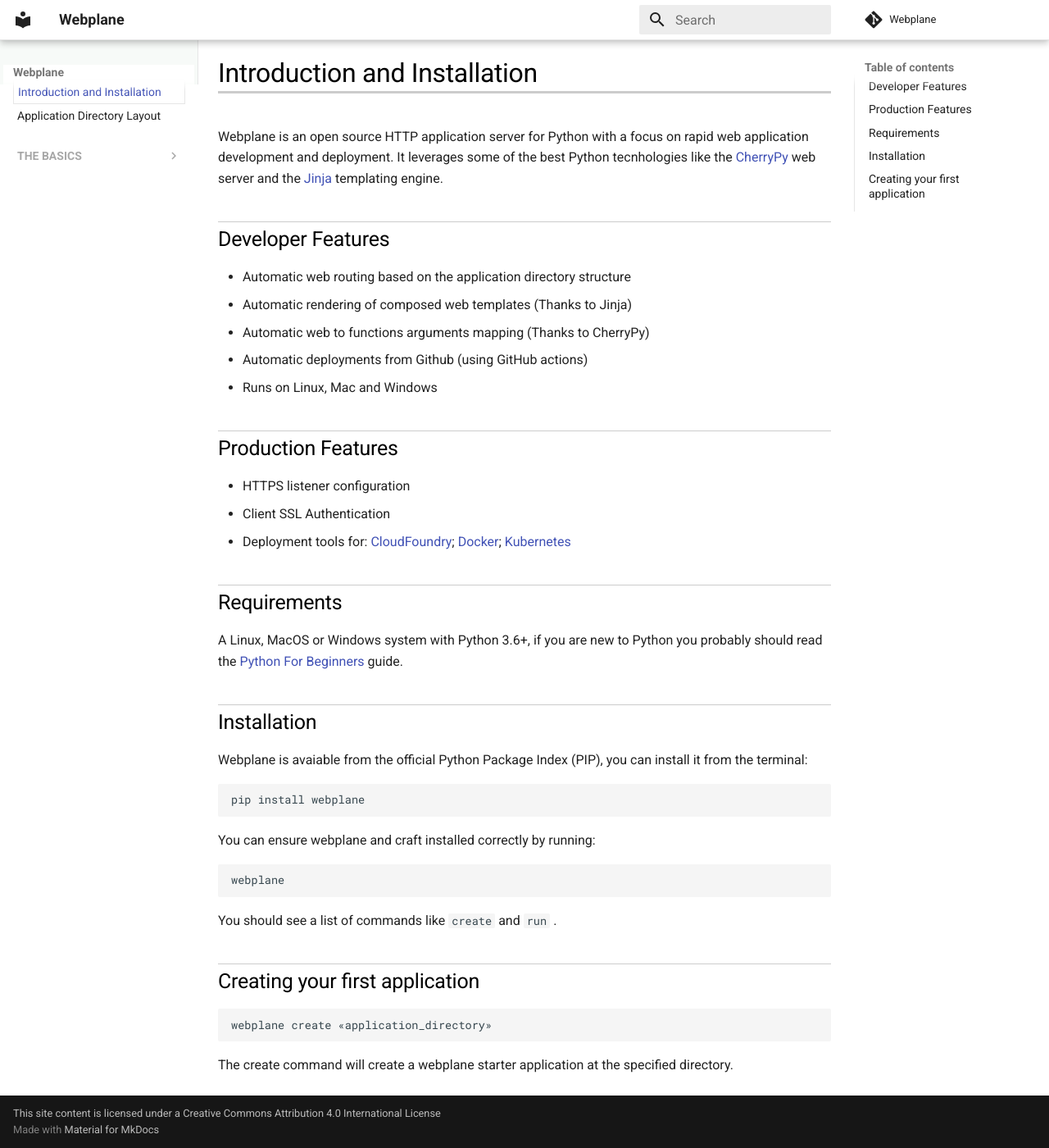
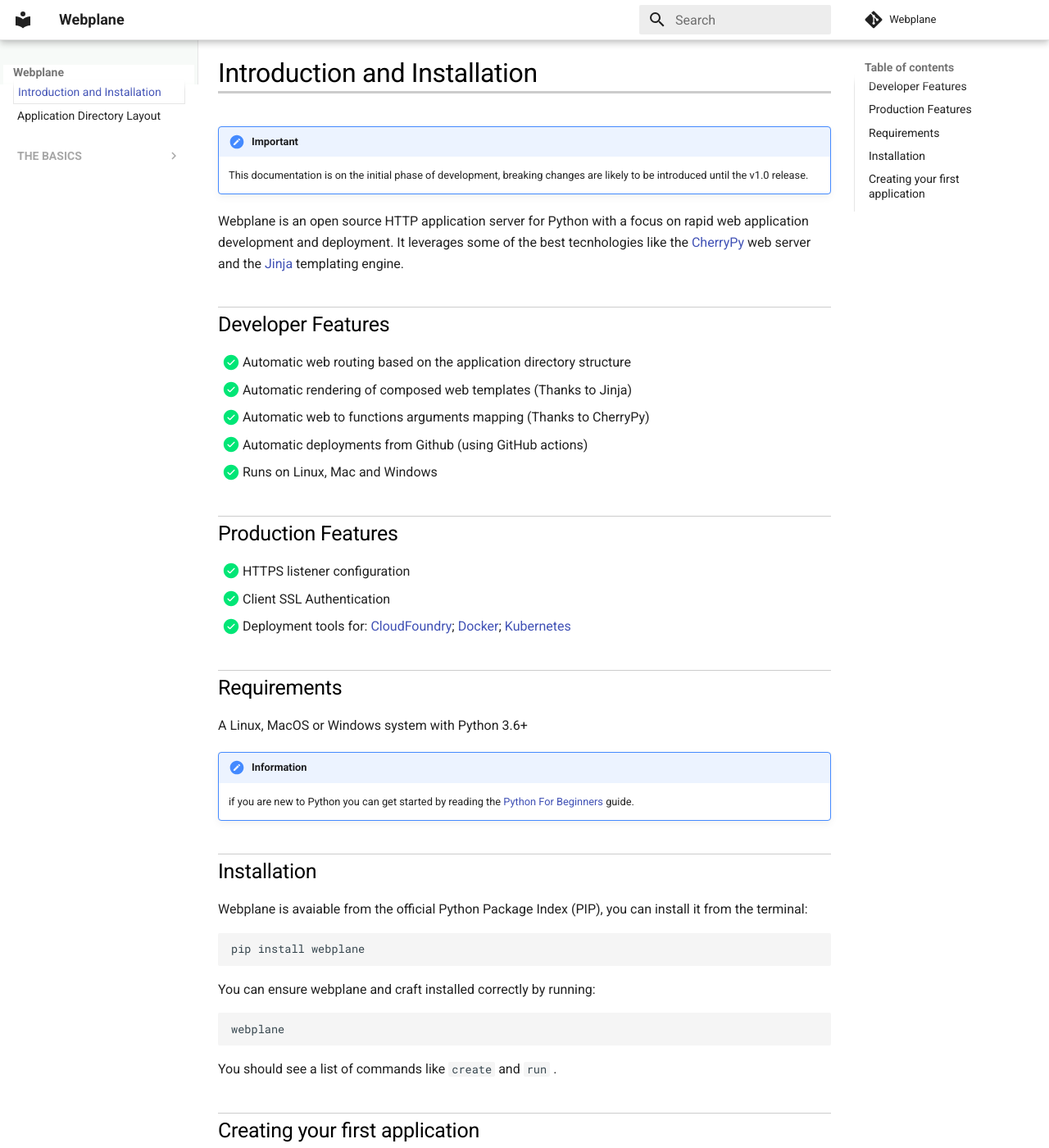
Before and after one commit to webplane/webplane, an MkDocs documentation site: the page built from docs/index.md, in a window 1280 px wide and 1400 px high. Shown: the whole window at 82% size. Built offline with MkDocs 1.6.1 and Material for MkDocs 9.7.7, drawn with Linux system fonts in a browser that asks for light colours; comment, search, counter and statistics services are not loaded.

Commit message:
Improve doc style

````diff
--- a/docs/index.md
+++ b/docs/index.md
@@ -1,6 +1,9 @@
 # Introduction and Installation
 
-Webplane is an open source HTTP application server for Python with a focus on rapid web application development and deployment. It leverages some of the best Python tecnhologies like the [CherryPy] web server and the [Jinja] templating engine.
+!!! Important
+    This documentation is on the initial phase of development, breaking changes are likely to be introduced until the v1.0 release.
+
+Webplane is an open source HTTP application server for Python with a focus on rapid web application development and deployment. It leverages some of the best tecnhologies like the [CherryPy] web server and the [Jinja] templating engine.
 
 
 [CherryPy]: https://cherrypy.org/
@@ -8,16 +11,17 @@
 
 
 ## Developer Features
-- Automatic web routing based on the application directory structure
-- Automatic rendering of composed web templates (Thanks to Jinja)
-- Automatic web to functions arguments mapping (Thanks to CherryPy)
-- Automatic deployments from Github (using GitHub actions)
-- Runs on Linux, Mac and Windows
+
+- [x] Automatic web routing based on the application directory structure
+- [x] Automatic rendering of composed web templates (Thanks to Jinja)
+- [x] Automatic web to functions arguments mapping (Thanks to CherryPy)
+- [x] Automatic deployments from Github (using GitHub actions)
+- [x] Runs on Linux, Mac and Windows
 
 ## Production Features
-- HTTPS listener configuration
-- Client SSL Authentication
-- Deployment tools for: [CloudFoundry]; [Docker]; [Kubernetes]
+- [x] HTTPS listener configuration
+- [x] Client SSL Authentication
+- [x] Deployment tools for: [CloudFoundry]; [Docker]; [Kubernetes]
 
 [CloudFoundry]: https://www.cloudfoundry.org/
 [Docker]: https://www.docker.com/
@@ -25,14 +29,17 @@
 
 ## Requirements
 
-A Linux, MacOS or Windows system with Python 3.6+, if you are new to Python you probably should read the [Python For Beginners] guide.
+A Linux, MacOS or Windows system with Python 3.6+
+
+!!! Information
+    if you are new to Python you can get started by reading the [Python For Beginners] guide.
 
 [Python For Beginners]: https://www.python.org/about/gettingstarted/
 
 ## Installation
 
 Webplane is avaiable from the official Python Package Index (PIP), you can install it from the terminal:
-```sh
+```bash
 pip install webplane
 ```
 
--- a/mkdocs.yml
+++ b/mkdocs.yml
@@ -18,6 +18,9 @@
     palette:
         primary: 'white'
         accent: '#aa'
+    font:
+        text: Roboto
+        code: Roboto Mono
 
 # Disable edit uri to get a cleaner view
 edit_uri: ''
@@ -40,7 +43,11 @@
 
 
 markdown_extensions:
-    - codehilite:   # This adds the "Copy to clipboard"
-    - admonition:
+    - toc:
+        permalink: "#"
+    - markdown.extensions.admonition:
     - pymdownx.details:
     - pymdownx.superfences:
+    - pymdownx.tasklist:
+        custom_checkbox: true
+    - pymdownx.highlight:
````
